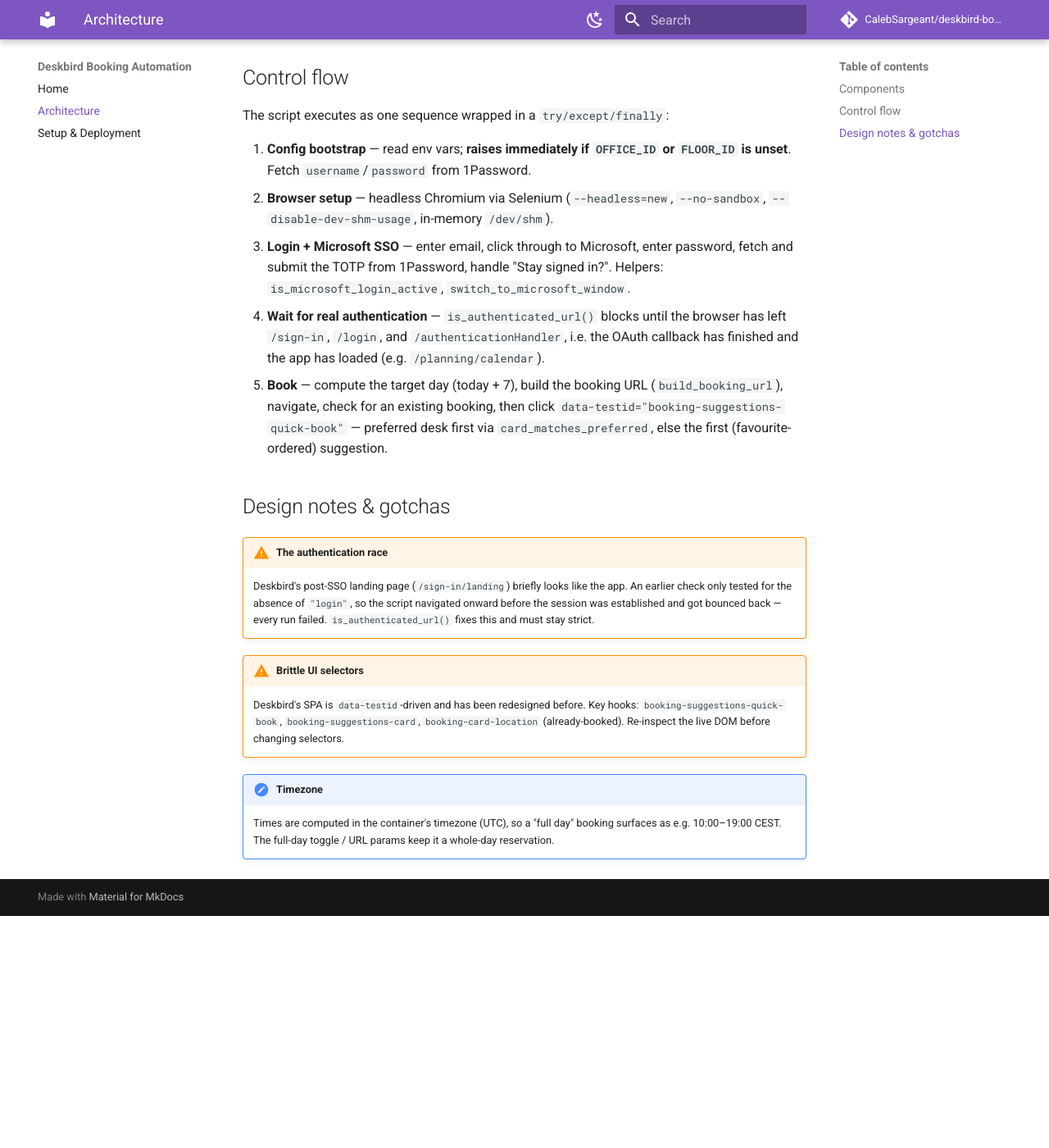
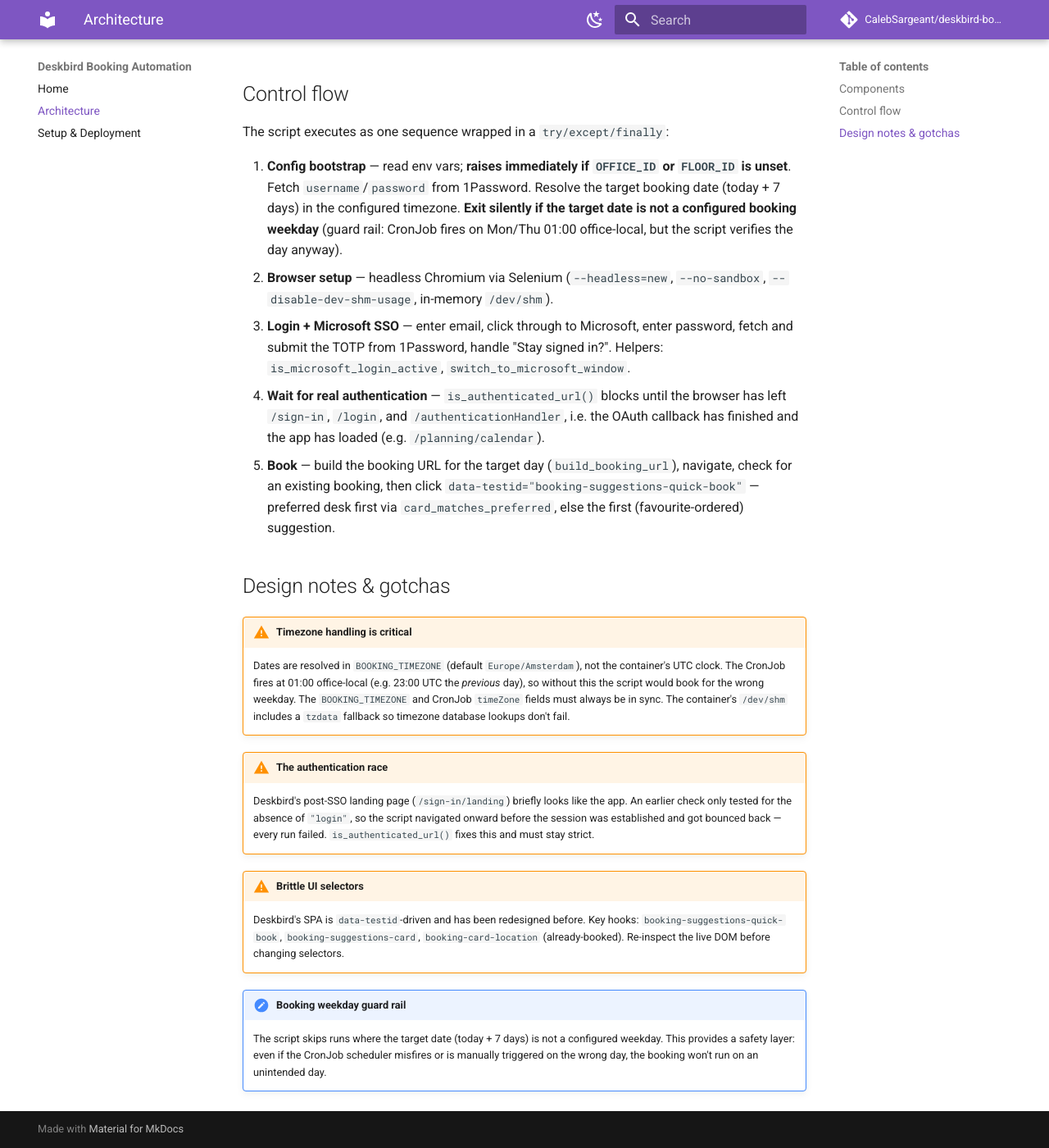
Before and after one commit to CalebSargeant/deskbird-booking, an MkDocs documentation site: the page built from docs/architecture.md, in a window 1280 px wide and 1400 px high, scrolled down 565 px. Shown: the whole window at 82% size. Built offline with MkDocs 1.6.1 and Material for MkDocs 9.7.7, drawn with Linux system fonts in a browser that asks for light colours; comment, search, counter and statistics services are not loaded; before the commit the page ends 1682 px from its top, so only the background shows below that; some of the changed text lies outside the part shown.

Commit message:
docs-update maintenance
Automated maintenance run.

```diff
--- a/docs/architecture.md
+++ b/docs/architecture.md
@@ -5,8 +5,8 @@
 | Component | Path | Role |
 |-----------|------|------|
 | Booking script | `deskbird_booking.py` | The entire application — a linear script (no `main()`) that runs top-to-bottom. |
-| Container | `Dockerfile` | `python:3.11-slim` + chromium + chromium-driver + 1password-cli + selenium. |
-| CronJob | `k8s/base/cronjob.yaml` | Schedule, env from the `deskbird-credentials` secret, resources, safety limits. |
+| Container | `Dockerfile` | `python:3.11-slim` + chromium + chromium-driver + 1password-cli + selenium + tzdata. |
+| CronJob | `k8s/base/cronjob.yaml` | Schedule (Monday & Thursday 01:00 Europe/Amsterdam), env, resources, safety limits. |
 | Prod overlay | `k8s/overlays/prod/` | Kustomize base + SOPS/age-encrypted secret; pins the image tag (Flux-managed). |
 | CI | `.github/workflows/` | semantic-release + multi-arch image build/push to GHCR. |
 
@@ -15,7 +15,10 @@
 The script executes as one sequence wrapped in a `try/except/finally`:
 
 1. **Config bootstrap** — read env vars; **raises immediately if `OFFICE_ID` or
-   `FLOOR_ID` is unset**. Fetch `username`/`password` from 1Password.
+   `FLOOR_ID` is unset**. Fetch `username`/`password` from 1Password. Resolve the
+   target booking date (today + 7 days) in the configured timezone. **Exit silently
+   if the target date is not a configured booking weekday** (guard rail: CronJob
+   fires on Mon/Thu 01:00 office-local, but the script verifies the day anyway).
 2. **Browser setup** — headless Chromium via Selenium (`--headless=new`,
    `--no-sandbox`, `--disable-dev-shm-usage`, in-memory `/dev/shm`).
 3. **Login + Microsoft SSO** — enter email, click through to Microsoft, enter
@@ -24,12 +27,20 @@
 4. **Wait for real authentication** — `is_authenticated_url()` blocks until the
    browser has left `/sign-in`, `/login`, and `/authenticationHandler`, i.e. the
    OAuth callback has finished and the app has loaded (e.g. `/planning/calendar`).
-5. **Book** — compute the target day (today + 7), build the booking URL
-   (`build_booking_url`), navigate, check for an existing booking, then click
+5. **Book** — build the booking URL for the target day (`build_booking_url`),
+   navigate, check for an existing booking, then click
    `data-testid="booking-suggestions-quick-book"` — preferred desk first via
    `card_matches_preferred`, else the first (favourite-ordered) suggestion.
 
 ## Design notes & gotchas
+
+!!! warning "Timezone handling is critical"
+    Dates are resolved in `BOOKING_TIMEZONE` (default `Europe/Amsterdam`), not the
+    container's UTC clock. The CronJob fires at 01:00 office-local (e.g. 23:00 UTC
+    the *previous* day), so without this the script would book for the wrong
+    weekday. The `BOOKING_TIMEZONE` and CronJob `timeZone` fields must always be
+    in sync. The container's `/dev/shm` includes a `tzdata` fallback so timezone
+    database lookups don't fail.
 
 !!! warning "The authentication race"
     Deskbird's post-SSO landing page (`/sign-in/landing`) briefly looks like the
@@ -43,7 +54,8 @@
     `booking-card-location` (already-booked). Re-inspect the live DOM before
     changing selectors.
 
-!!! note "Timezone"
-    Times are computed in the container's timezone (UTC), so a "full day" booking
-    surfaces as e.g. 10:00–19:00 CEST. The full-day toggle / URL params keep it a
-    whole-day reservation.
+!!! note "Booking weekday guard rail"
+    The script skips runs where the target date (today + 7 days) is not a
+    configured weekday. This provides a safety layer: even if the CronJob
+    scheduler misfires or is manually triggered on the wrong day, the booking
+    won't run on an unintended day.
```
Also changed, not shown: docs/index.md (+2 -2 lines), docs/setup.md (+3 -0 lines).
